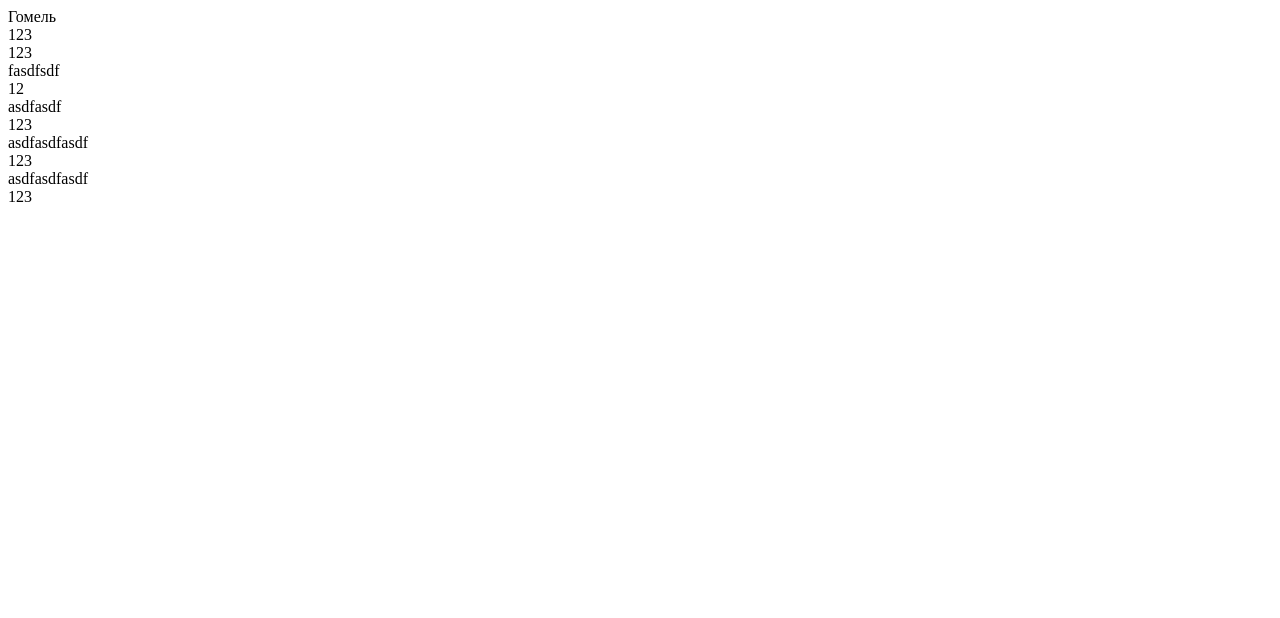
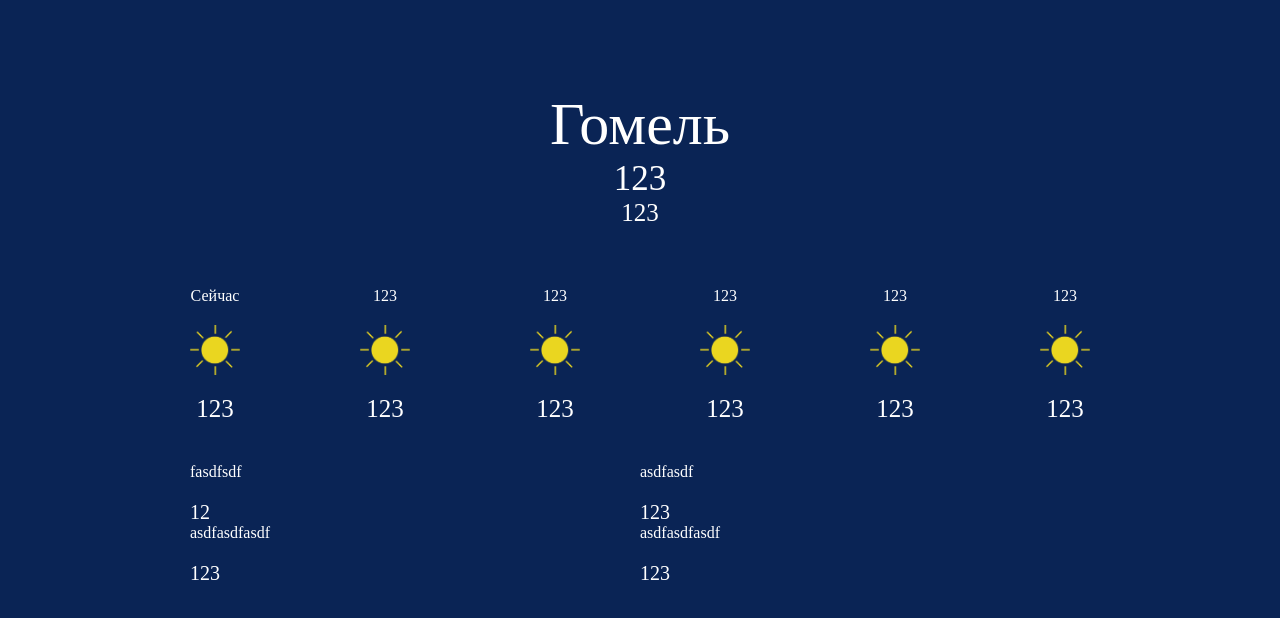
Before and after one commit to maskal2719/weather-app, a plain HTML site: page index.html in a window 1280 px wide. Drawn offline with Linux system fonts and the light colour scheme.

Commit message:
feat: add style and icons

```diff
--- a/index.html
+++ b/index.html
@@ -18,39 +18,39 @@
 
             <div class="forecast">
                 <div class="item">
-                    <div class="time"></div>
-                    <div class="icon"></div>
-                    <div class="temperature"></div>
+                    <div class="time">Сейчас</div>
+                    <div class="icon icon__01d"></div>
+                    <div class="temperature">123</div>
                 </div>
 
                 <div class="item">
-                    <div class="time"></div>
-                    <div class="icon"></div>
-                    <div class="temperature"></div>
+                    <div class="time">123</div>
+                    <div class="icon icon__01d"></div>
+                    <div class="temperature">123</div>
                 </div>
 
                 <div class="item">
-                    <div class="time"></div>
-                    <div class="icon"></div>
-                    <div class="temperature"></div>
+                    <div class="time">123</div>
+                    <div class="icon icon__01d"></div>
+                    <div class="temperature">123</div>
                 </div>
 
                 <div class="item">
-                    <div class="time"></div>
-                    <div class="icon"></div>
-                    <div class="temperature"></div>
+                    <div class="time">123</div>
+                    <div class="icon icon__01d"></div>
+                    <div class="temperature">123</div>
                 </div>
 
                 <div class="item">
-                    <div class="time"></div>
-                    <div class="icon"></div>
-                    <div class="temperature"></div>
+                    <div class="time">123</div>
+                    <div class="icon icon__01d"></div>
+                    <div class="temperature">123</div>
                 </div>
 
                 <div class="item">
-                    <div class="time"></div>
-                    <div class="icon"></div>
-                    <div class="temperature"></div>
+                    <div class="time">123</div>
+                    <div class="icon icon__01d"></div>
+                    <div class="temperature">123</div>
                 </div>
             </div>
 
--- a/style.css
+++ b/style.css
@@ -0,0 +1,155 @@
+* {
+    padding: 0;
+    margin: 0;
+    color: #fff;
+}
+
+html[data-theme = "day"] .weather,
+.weather {
+    background: rgb(146, 220, 238);
+}
+
+html[data-theme = "night"] .weather,
+.weather {
+    background: rgb(10, 36, 85);
+}
+
+.weather {
+    width: 100%;
+    min-height: 100vh;
+}
+
+.weather_container {
+    max-width: 900px;
+    margin: 0 auto;
+    padding: 30px;
+}
+
+.current {
+    text-align: center;
+    padding: 60px;
+}
+
+.city {
+    font-size: 60px;
+}
+
+.description {
+    font-size: 35px;
+}
+
+.temperature {
+    font-size: 60px;
+}
+
+.forecast {
+    display: flex;
+    justify-content: space-between;
+    margin-bottom: 40px;
+}
+
+.icon {
+    width: 50px;
+    height: 50px;
+}
+
+.item {
+    text-align: center;
+}
+
+.time,
+.icon {
+    margin-bottom: 20px;
+}
+
+.temperature {
+    font-size: 25px;
+}
+
+.details {
+
+}
+
+.row {
+    display: flex;
+    justify-content: space-between;
+}
+
+.name {
+    margin-bottom: 20px;
+}
+
+.value {
+    font-size: 20px;
+}
+
+.details_item {
+    flex: 1;
+}
+
+.icon__01d,
+.icon__01n,
+.icon__02d,
+.icon__02n,
+.icon__03d,
+.icon__03n,
+.icon__04d,
+.icon__04n,
+.icon__09d,
+.icon__09n,
+.icon__10d,
+.icon__10n,
+.icon__11n,
+.icon__11n,
+.icon__13d,
+.icon__13n,
+.icon__50d,
+.icon__50n {
+  background-size: 50px;
+  background-repeat: no-repeat;
+}
+
+.icon__01d,
+.icon__01n {
+  background-image: url("assets/icons/01d.png");
+}
+
+.icon__02d,
+.icon__02n {
+  background-image: url("assets/icons/02d.png");
+}
+
+.icon__03d,
+.icon__03n {
+  background-image: url("assets/icons/03d.png");
+}
+
+.icon__04d,
+.icon__04n {
+  background-image: url("assets/icons/04d.png");
+}
+
+.icon__09d,
+.icon__09n {
+  background-image: url("assets/icons/09d.png");
+}
+
+.icon__10d,
+.icon__10n {
+  background-image: url("assets/icons/10d.png");
+}
+
+.icon__11n,
+.icon__11n {
+  background-image: url("assets/icons/11d.png");
+}
+
+.icon__13d,
+.icon__13n {
+  background-image: url("assets/icons/13d.png");
+}
+
+.icon__50d,
+.icon__50n {
+  background-image: url("assets/icons/50d.png");
+}
```
Also changed, not shown: assets/icons/01d.png (added), assets/icons/02d.png (added), assets/icons/03d.png (added), assets/icons/04d.png (added), assets/icons/09d.png (added), assets/icons/10d.png (added), assets/icons/11d.png (added), assets/icons/13d.png (added), assets/icons/50d.png (added).
